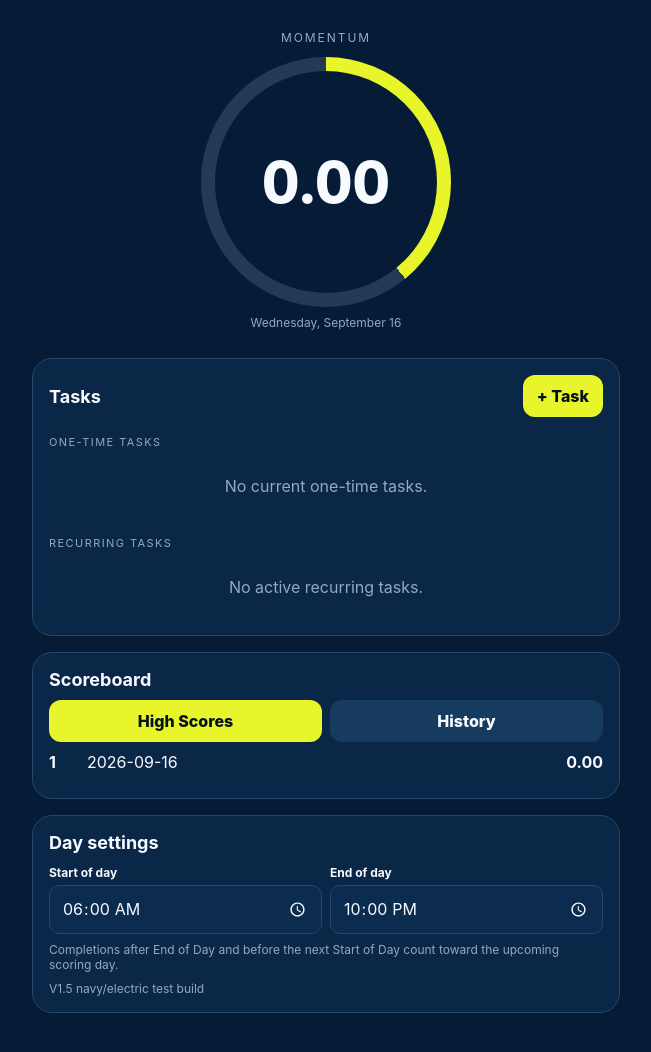
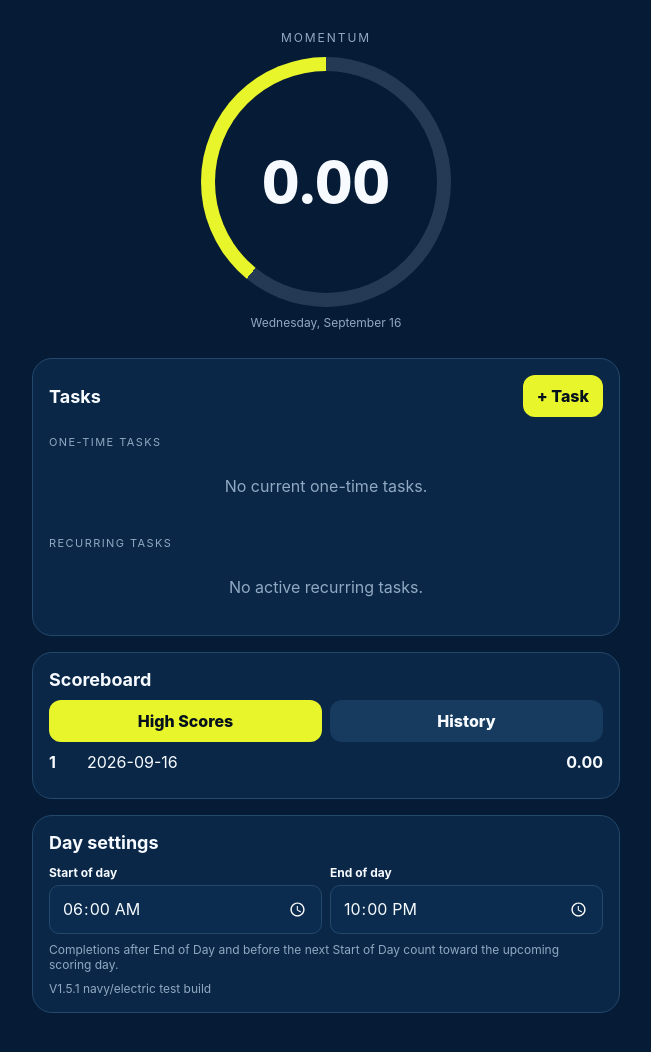
Before and after one commit to drewtencer-cpu/momentum, a plain HTML site: page index.html in a window 1280 px wide. Shown: the whole page, without its empty margins (314-965 px from the left). Drawn offline with Linux system fonts and the light colour scheme.

Commit message:
Add files via upload

```diff
--- a/index.html
+++ b/index.html
@@ -8,8 +8,8 @@
 :root{--navy:#061b35;--navy2:#0a2747;--navy3:#10365c;--electric:#e8f52a;--electric2:#c9e72b;--white:#f7fbff;--muted:#91a9c2;--line:#24486b;--hot:#ff5364}
 *{box-sizing:border-box}body{margin:0;background:var(--navy);color:var(--white);font-family:-apple-system,BlinkMacSystemFont,"Segoe UI",sans-serif}main{max-width:620px;margin:auto;padding:22px 16px 80px}
 .hero{text-align:center;padding:8px 0 12px}.kicker{font-size:12px;text-transform:uppercase;letter-spacing:.16em;color:var(--muted)}.date,.meta{font-size:12px;color:var(--muted)}
-.ring{--remain:360deg;width:min(64vw,250px);height:min(64vw,250px);border-radius:50%;display:grid;place-items:center;position:relative;margin:12px auto 8px;cursor:pointer;user-select:none;-webkit-tap-highlight-color:transparent}
-.ring:before{content:"";position:absolute;inset:0;border-radius:50%;background:conic-gradient(from 0deg,var(--electric) 0 var(--remain),rgba(145,169,194,.22) var(--remain) 360deg)}
+.ring{--remain:360deg;--elapsed:0deg;width:min(64vw,250px);height:min(64vw,250px);border-radius:50%;display:grid;place-items:center;position:relative;margin:12px auto 8px;cursor:pointer;user-select:none;-webkit-tap-highlight-color:transparent}
+.ring:before{content:"";position:absolute;inset:0;border-radius:50%;background:conic-gradient(from 0deg,rgba(145,169,194,.22) 0 var(--elapsed),var(--electric) var(--elapsed) 360deg)}
 .ring:after{content:"";position:absolute;inset:14px;border-radius:50%;background:var(--navy)}.ringInner{position:relative;z-index:2;display:grid;place-items:center;min-width:150px;min-height:80px}.ringText{position:absolute;transition:opacity .18s ease,transform .18s ease}.ringText.hidden{opacity:0;transform:scale(.96);pointer-events:none}.score{font-size:58px;font-weight:850;line-height:1;color:var(--white);font-variant-numeric:tabular-nums}.clockText{font-size:20px;font-weight:800;line-height:1.15;color:var(--electric)}
 .card{background:var(--navy2);border:1px solid var(--line);border-radius:20px;padding:16px;margin-top:16px}.head{display:flex;justify-content:space-between;align-items:center;gap:10px}.head h2{margin:0;font-size:18px}button{border:0;border-radius:12px;padding:11px 14px;background:var(--electric);color:#06111e;font:inherit;font-weight:800}button.secondary{background:#173b5e;color:var(--white)}button.danger{background:#5d1f2a;color:#ffd9dd}
 .sectionlabel{font-size:11px;text-transform:uppercase;letter-spacing:.13em;color:var(--muted);margin:18px 0 5px}.task{--bg:var(--navy3);--fg:var(--white);--border:var(--line);display:grid;grid-template-columns:minmax(0,1fr) auto;gap:12px;padding:13px 12px;margin:8px 0;border:1px solid var(--border);border-radius:14px;align-items:center;background:var(--bg);color:var(--fg);transition:.2s}.task .meta{color:inherit;opacity:.68}.name{font-weight:760;overflow-wrap:anywhere}.value{font-size:19px;font-weight:850;text-align:right;color:inherit}.repeatDone{border-style:dashed;opacity:.72;transform:scale(.985);margin-top:5px}.repeatDone .name:after{content:"  ✓";color:var(--electric)}.empty{text-align:center;color:var(--muted);padding:22px}
@@ -25,7 +25,7 @@
 <div class="row" style="margin-top:10px"><button id="highView">High Scores</button><button id="graphView" class="secondary">History</button></div>
 <div id="history"></div></section>
 <section class="card"><div class="head"><h2>Day settings</h2></div><div class="row"><div><label>Start of day</label><input id="startDay" type="time"></div><div><label>End of day</label><input id="endDay" type="time"></div></div>
-<div class="meta" style="margin-top:8px">Completions after End of Day and before the next Start of Day count toward the upcoming scoring day.</div><div class="meta" style="margin-top:9px">V1.5 navy/electric test build</div></section>
+<div class="meta" style="margin-top:8px">Completions after End of Day and before the next Start of Day count toward the upcoming scoring day.</div><div class="meta" style="margin-top:9px">V1.5.1 navy/electric test build</div></section>
 </main>
 
 <div id="taskModal" class="modal"><div class="sheet">
@@ -180,7 +180,7 @@ function renderClock(){
  if(en>st&&mins>=st&&mins<en){const left=en-mins;remain=left/(en-st);text=`${Math.floor(left/60)}h ${left%60}m<br>left`}
  else if(mins<st){remain=1;const left=st-mins;text=`Starts in<br>${Math.floor(left/60)}h ${left%60}m`}
  else{remain=0;text=`Day ended<br>${state.endDay}`}
- $('ring').style.setProperty('--remain',(Math.max(0,Math.min(1,remain))*360)+'deg');$('clock').innerHTML=text;$('clock').className='clockText ringText'+(clockMode?'':' hidden');$('score').className='score ringText'+(clockMode?' hidden':'');
+ const clamped=Math.max(0,Math.min(1,remain));$('ring').style.setProperty('--remain',(clamped*360)+'deg');$('ring').style.setProperty('--elapsed',((1-clamped)*360)+'deg');$('clock').innerHTML=text;$('clock').className='clockText ringText'+(clockMode?'':' hidden');$('score').className='score ringText'+(clockMode?' hidden':'');
 }
 function toggleClock(){clockMode=!clockMode;renderClock()}
 $('ring').addEventListener('click',toggleClock);$('ring').addEventListener('keydown',e=>{if(e.key==='Enter'||e.key===' '){e.preventDefault();toggleClock()}});
--- a/sw.js
+++ b/sw.js
@@ -1 +1 @@
-const C='momentum-v1-5-r1',A=['./','./index.html','./manifest.webmanifest','./positive-points.m4a','./point-loss.m4a'];self.addEventListener('install',e=>{self.skipWaiting();e.waitUntil(caches.open(C).then(c=>c.addAll(A)))});self.addEventListener('activate',e=>e.waitUntil(Promise.all([self.clients.claim(),caches.keys().then(k=>Promise.all(k.filter(x=>x!==C).map(x=>caches.delete(x))))])));self.addEventListener('fetch',e=>e.respondWith(fetch(e.request).catch(()=>caches.match(e.request))));
+const C='momentum-v1-5-1-r1',A=['./','./index.html','./manifest.webmanifest','./positive-points.m4a','./point-loss.m4a'];self.addEventListener('install',e=>{self.skipWaiting();e.waitUntil(caches.open(C).then(c=>c.addAll(A)))});self.addEventListener('activate',e=>e.waitUntil(Promise.all([self.clients.claim(),caches.keys().then(k=>Promise.all(k.filter(x=>x!==C).map(x=>caches.delete(x))))])));self.addEventListener('fetch',e=>e.respondWith(fetch(e.request).catch(()=>caches.match(e.request))));
```
